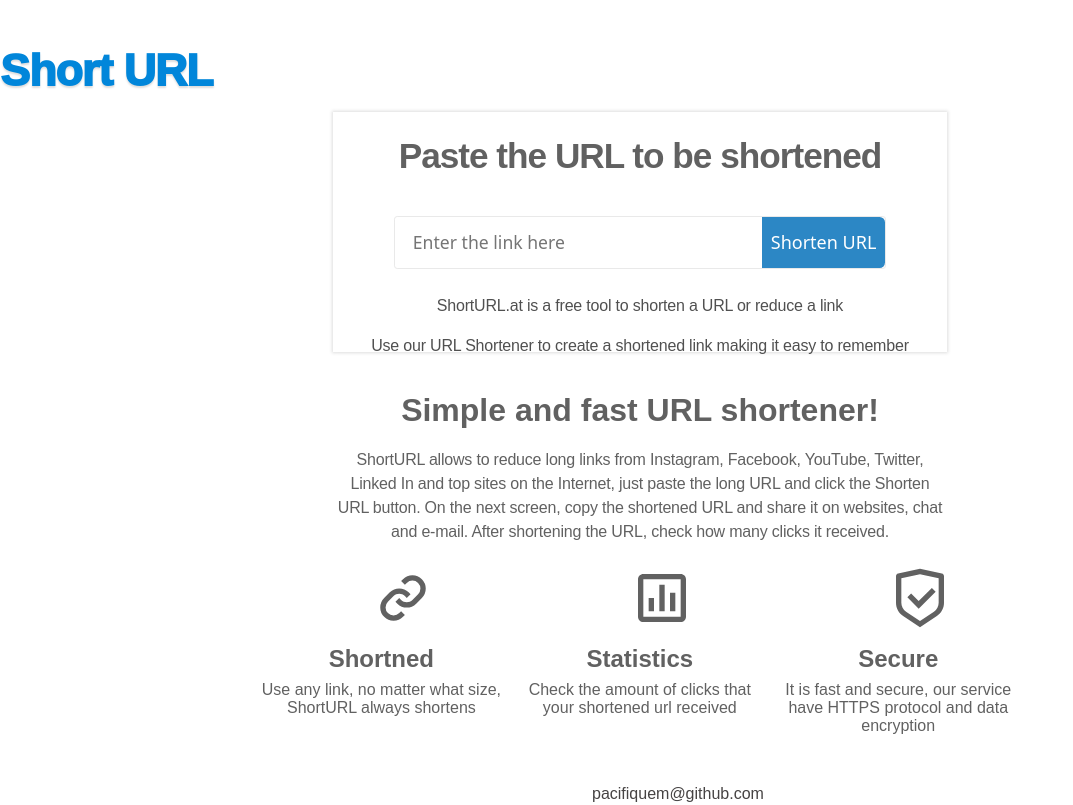
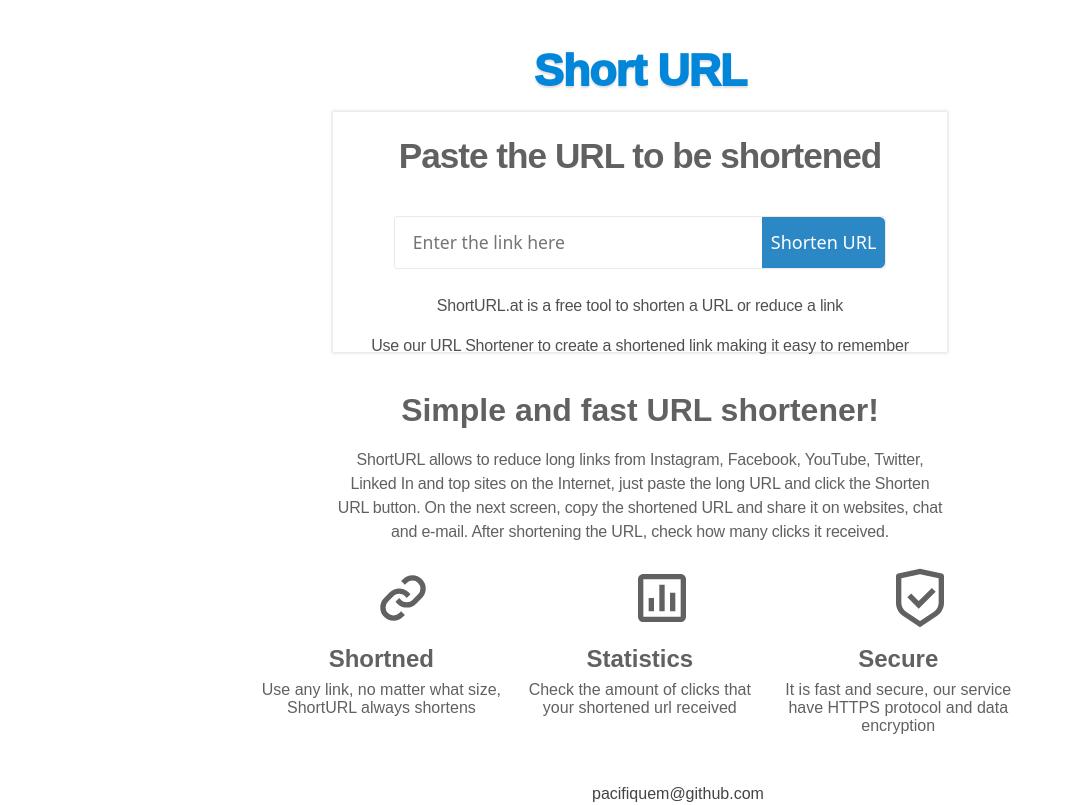
Before and after one commit to pacifiquem/url_shortner, a React (Create React App) app in the folder client/: page / in a window 1280 px wide. Shown: the whole page, without its empty margins (0-1073 px from the left). Built offline with nearby package versions, Linux system fonts and the light colour scheme.

Commit message:
ready to Intergrate

```diff
--- a/client/src/assets/styles/style.css
+++ b/client/src/assets/styles/style.css
@@ -4,7 +4,7 @@
     box-sizing: border-box;
 }
 
-.nav {
+.naver {
     width: 100vw;
     height: 12vh;
     background-color: #ffffff;
@@ -12,15 +12,15 @@
     /* box-shadow: 0 0 3px 1px rgba(88, 88, 88, 0.3); */
 }
 
-.nav h1  {
-    margin-top: .3em;
-    text-align: center;
-    color: #0186da;
-    font: 1000 2.8em asap,arial;
-    font-stretch: 100%;
-    letter-spacing: -1px;
-    text-shadow: 0 2px 2px #ddd;
-    word-wrap: break-word;
+.naver h1  {
+    margin-top: .3em !important;
+    text-align: center !important;
+    color: #0186da !important;
+    font: 1000 2.8em asap,arial !important;
+    font-stretch: 100% !important;
+    letter-spacing: -1px !important;
+    text-shadow: 0 2px 2px #ddd !important;
+    word-wrap: break-word !important;
 }
 
 .body {
@@ -32,16 +32,15 @@
     flex-direction: column;
 }
 
-.header {
-    padding: 1.5em;
-
+.headers {
+    padding: 1.5em !important;
 }
 
-.header h1 {
-    text-align: center;
-    letter-spacing: -1px;
-    font: 900 2.2em asap,arial;
-    color: #616161;
+.headers h1 {
+    text-align: center !important;
+    letter-spacing: -1px !important;
+    font: 900 2.2em asap,arial !important;
+    color: #616161 !important;
 }
 
 .input {
--- a/client/src/component/homeBody.tsx
+++ b/client/src/component/homeBody.tsx
@@ -8,7 +8,7 @@ const BodyComponent:React.FC = () => {
     return(
     <>
         <div className="body">
-            <div className="header">
+            <div className="headers">
                 <h1>Paste the URL to be shortened</h1>
             </div>
             <div className="input">
--- a/client/src/component/homeNav.tsx
+++ b/client/src/component/homeNav.tsx
@@ -6,7 +6,7 @@ const NavComponent:React.FC = () => {
 
     return(
     <>
-        <div className="nav">
+        <div className="naver">
             <h1>Short URL</h1>
         </div>
     </>
```
